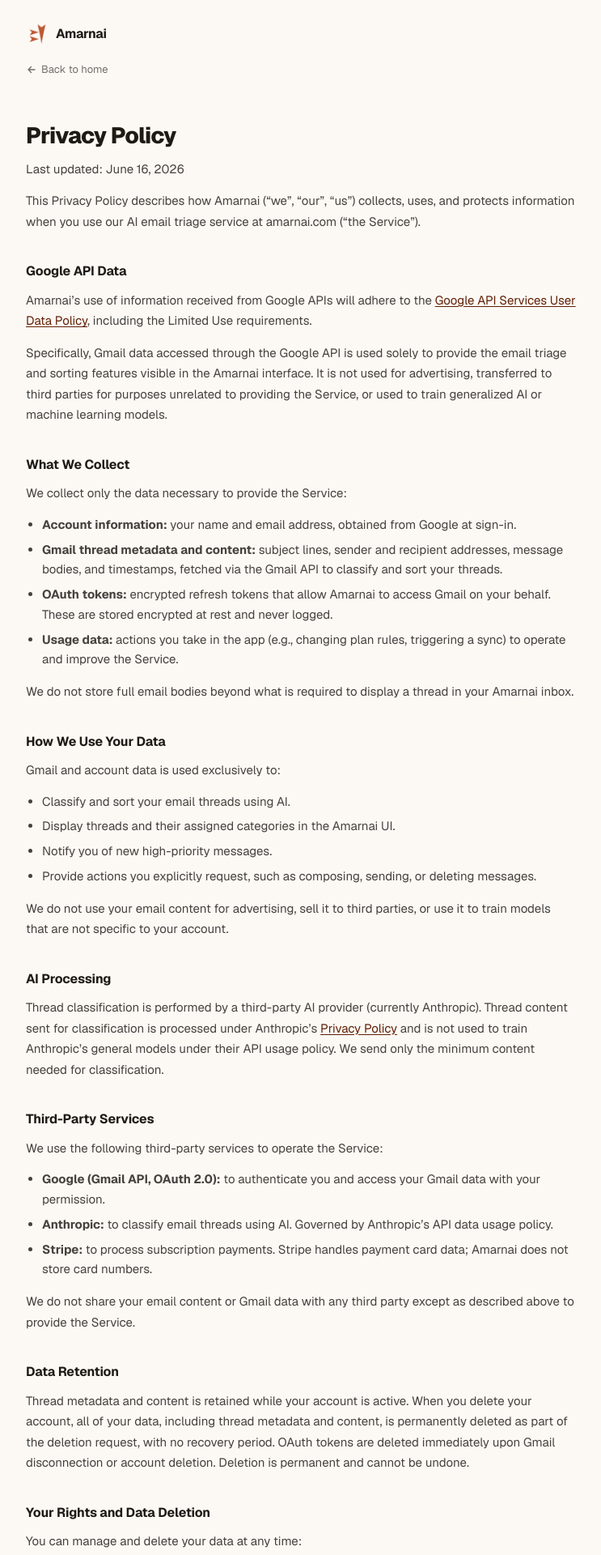
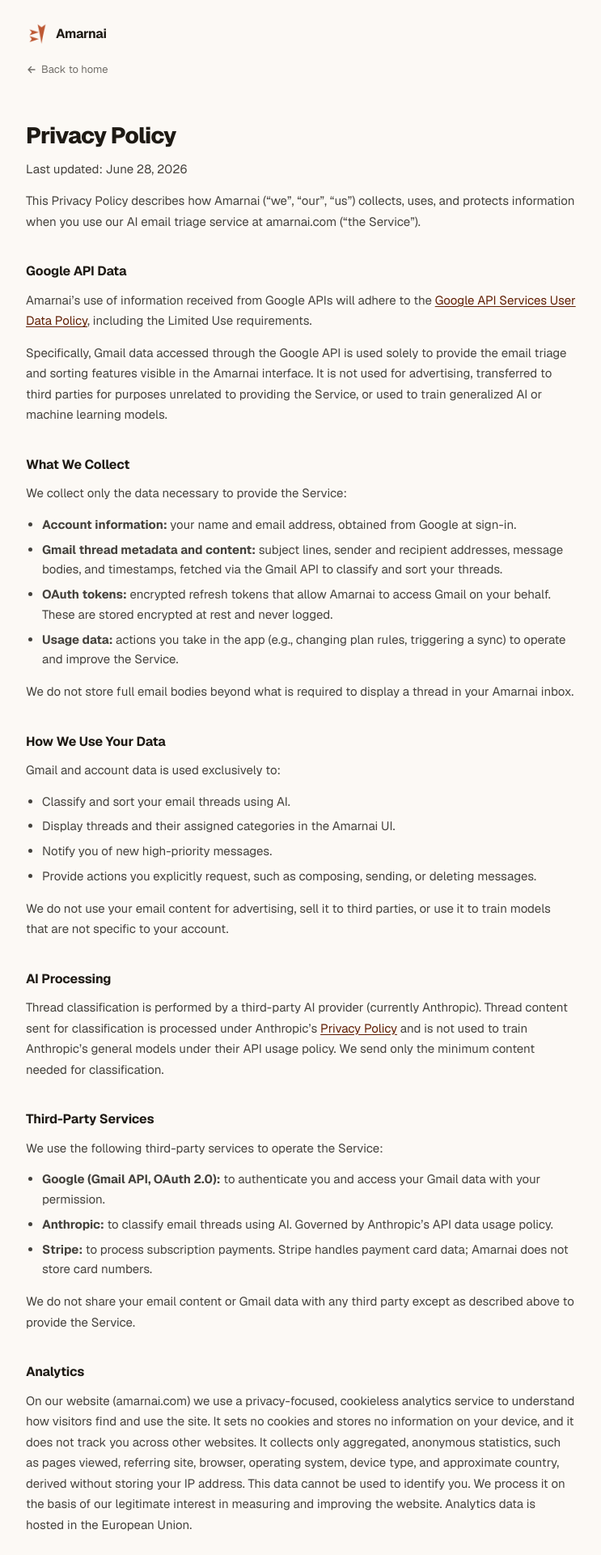
Before and after one commit to amarnai/amarnai, a Next.js app in the folder apps/site/: page /privacy in a window 1280 px wide. Shown: the top 1920 px of the page at 81% size, without its empty margins (268-1011 px from the left). Built offline with nearby package versions, Linux system fonts and the light colour scheme; no server answers; what @amarnai/tokens would draw is missing.

Commit message:
docs(privacy): disclose cookieless analytics on the marketing site
Add an Analytics section (category-level, legitimate-interest basis, EU
hosting) and bump the last-updated date. Names no vendor, per GDPR Art.
13(1)(e) categories-of-recipients option.

```diff
--- a/apps/site/src/app/privacy/page.tsx
+++ b/apps/site/src/app/privacy/page.tsx
@@ -6,7 +6,7 @@ export const metadata: Metadata = {
   description: "How Amarnai collects, uses, and protects your data.",
 };
 
-const LAST_UPDATED = "June 16, 2026";
+const LAST_UPDATED = "June 28, 2026";
 
 export default function PrivacyPage() {
   return (
@@ -120,6 +120,18 @@ export default function PrivacyPage() {
         described above to provide the Service.
       </p>
 
+      <h2>Analytics</h2>
+      <p>
+        On our website (amarnai.com) we use a privacy-focused, cookieless analytics
+        service to understand how visitors find and use the site. It sets no cookies and
+        stores no information on your device, and it does not track you across other
+        websites. It collects only aggregated, anonymous statistics, such as pages
+        viewed, referring site, browser, operating system, device type, and approximate
+        country, derived without storing your IP address. This data cannot be used to
+        identify you. We process it on the basis of our legitimate interest in measuring
+        and improving the website. Analytics data is hosted in the European Union.
+      </p>
+
       <h2>Data Retention</h2>
       <p>
         Thread metadata and content is retained while your account is active. When you
```
